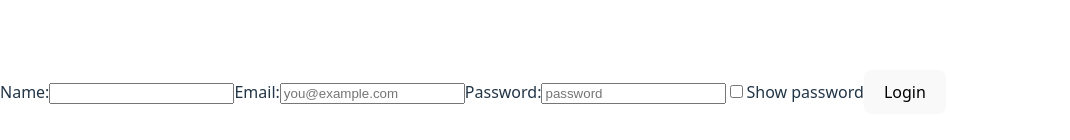
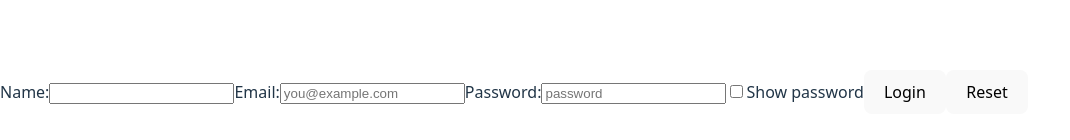
Before and after one commit to FaizaIftikhar/react-login-form, a React (Vite) app in the folder login-form/: page / in a window 1280 px wide. Shown: the part 308-448 px from the top of the page, without its empty margins (0-1070 px from the left). Built offline with nearby package versions, Linux system fonts and the light colour scheme.

Commit message:
Add reset button to clear form fields

```diff
--- a/login-form/src/UpgradeLoginForm.jsx
+++ b/login-form/src/UpgradeLoginForm.jsx
@@ -34,6 +34,15 @@ export default function LoginForm() {
       }));
     }
     console.log("submit:", formData);
+  };
+  // New: Reset all fields
+  const handleReset = () => {
+    setFormData({
+      email: "",
+      password: "",
+      showPassword: false,
+      message: ""
+    });
   };
 
   return (
@@ -81,6 +90,7 @@ export default function LoginForm() {
       </label>
 
       <button type="submit">Login</button>
+      <button type="button" onClick={handleReset}>Reset</button>
 
       {formData.message && <p>{formData.message}</p>}
     </form>
```
